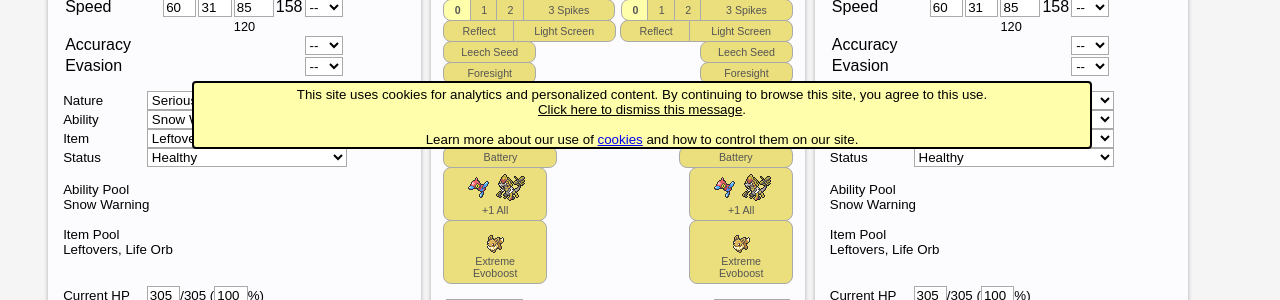
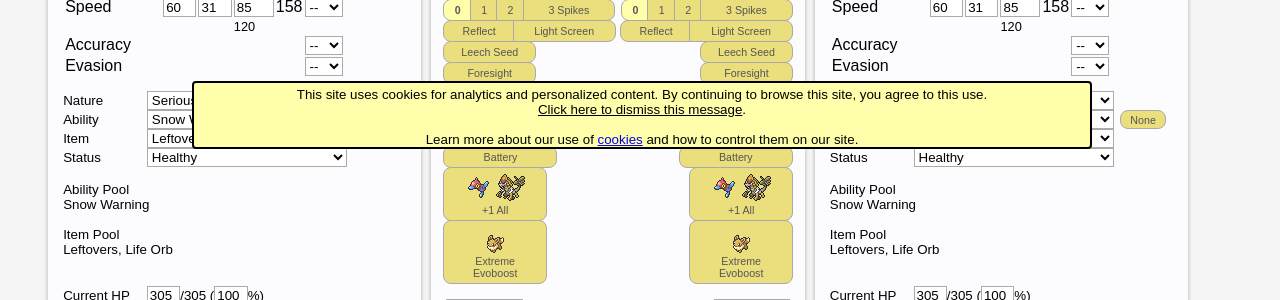
Before and after one commit to RandbatsCalc/randbatscalc.github.io, a Jekyll site: the page built from index.html, in a window 1280 px wide. Shown: the part 751-1051 px from the top of the page. Built offline with Jekyll 4.4.1, drawn with Linux system fonts in a browser that asks for light colours; nearby versions of some CDN libraries.

Commit message:
Add no ability button

```diff
--- a/_scripts/ap_calc.js
+++ b/_scripts/ap_calc.js
@@ -95,6 +95,13 @@ $(".sl .dvs").keyup(function () {
 	calcStat(poke, "sl");
 	poke.find(".hp .dvs").val(getHPDVs(poke));
 	calcHP(poke);
+});
+
+$(".no-abil").click(function () {
+	var poke = $(this).closest(".poke-info");
+	var abilityObj = poke.find(".ability");
+	setSelectValueIfValid(abilityObj, "(other)", "");
+	abilityObj.change();
 });
 
 function getHPDVs(poke) {
--- a/index.html
+++ b/index.html
@@ -351,6 +351,8 @@ title: Random Battles Damage Calc
 				<div class="gen-specific g3 g4 g5 g6 g7 g20 g21">
 					<label>Ability</label>
 					<select class="ability terrain-trigger calc-trigger"></select>
+					<label class="btn x-btn gen-specific g7 g20 g21" for="noAbil1">None</label>
+					<button id="noAbil1" class="btn btn-input no-abil">None</button>
 				</div>
 				<div class="gen-specific g2 g3 g4 g5 g6 g7 g20 g21">
 					<label>Item</label>
@@ -964,6 +966,8 @@ title: Random Battles Damage Calc
 					<div class="gen-specific g3 g4 g5 g6 g7 g20 g21">
 						<label>Ability</label>
 						<select class="ability terrain-trigger calc-trigger"></select>
+						<label class="btn x-btn gen-specific g7 g20 g21" for="noAbil2">None</label>
+						<button id="noAbil2" class="btn btn-input no-abil">None</button>
 					</div>
 					<div class="gen-specific g2 g3 g4 g5 g6 g7 g20 g21">
 						<label>Item</label>
```
